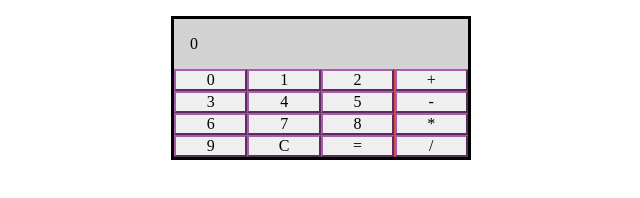
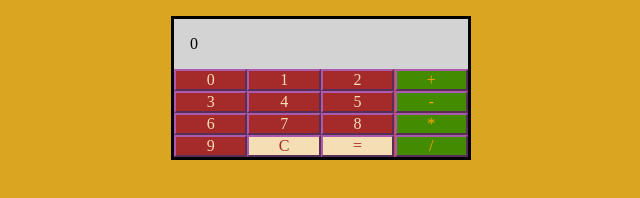
Before and after one commit to replakcan/calculator, a plain HTML site: page index.html in a window 1280 px wide. Shown: the whole page, without its empty margins (319-959 px from the left). Drawn offline with Linux system fonts and the light colour scheme.

Commit message:
Gives containers and buttons related colors

```diff
--- a/index.css
+++ b/index.css
@@ -16,6 +16,7 @@ body {
   justify-content: center;
   align-items: center;
   padding: 1rem;
+  background-color: goldenrod;
 }
 
 .calculator {
@@ -49,13 +50,19 @@ body {
 
 .helper-operation {
   width: 33.3%;
+  color: brown;
+  background-color: wheat;
 }
 
 .operator-item {
   width: 100%;
+  color: orange;
+  background-color: rgb(67, 139, 0);
 }
 
 .number-item {
   width: 33.3%;
   height: 25%;
+  color: wheat;
+  background-color: brown;
 }
```
